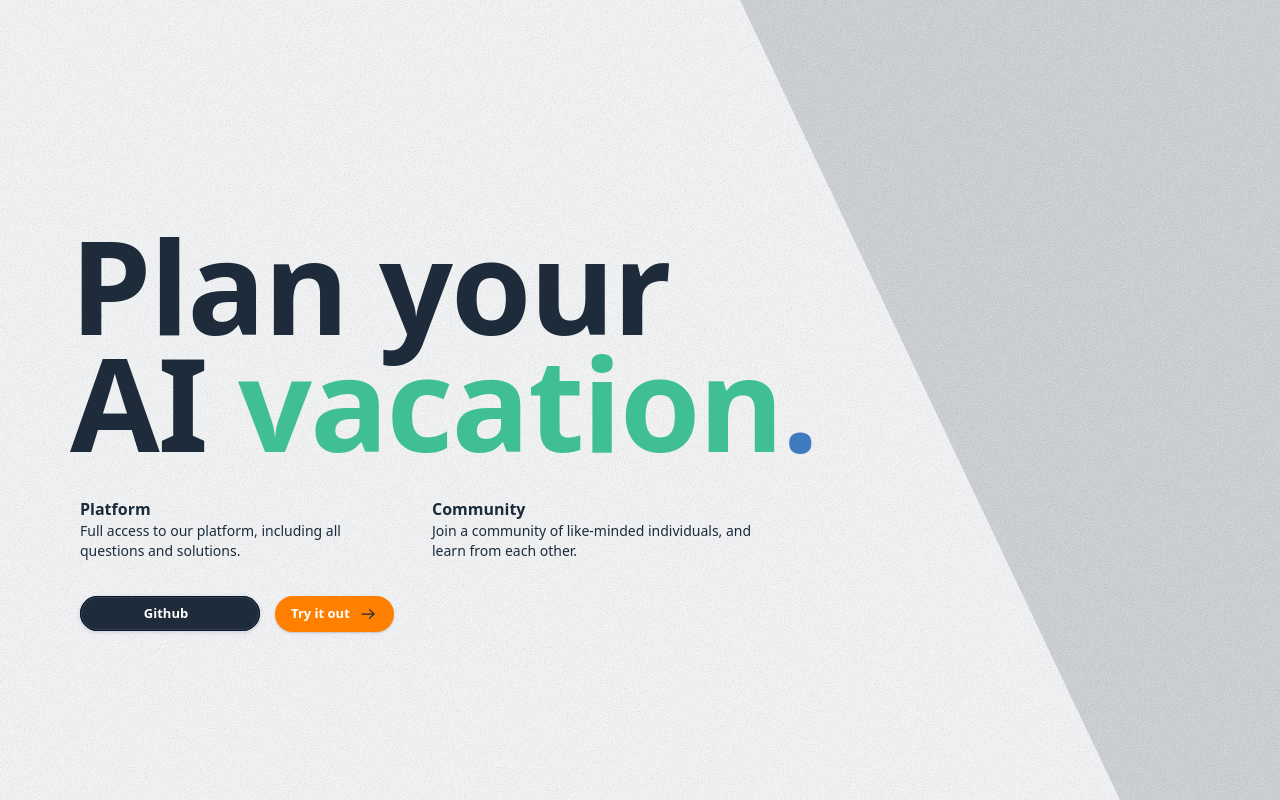
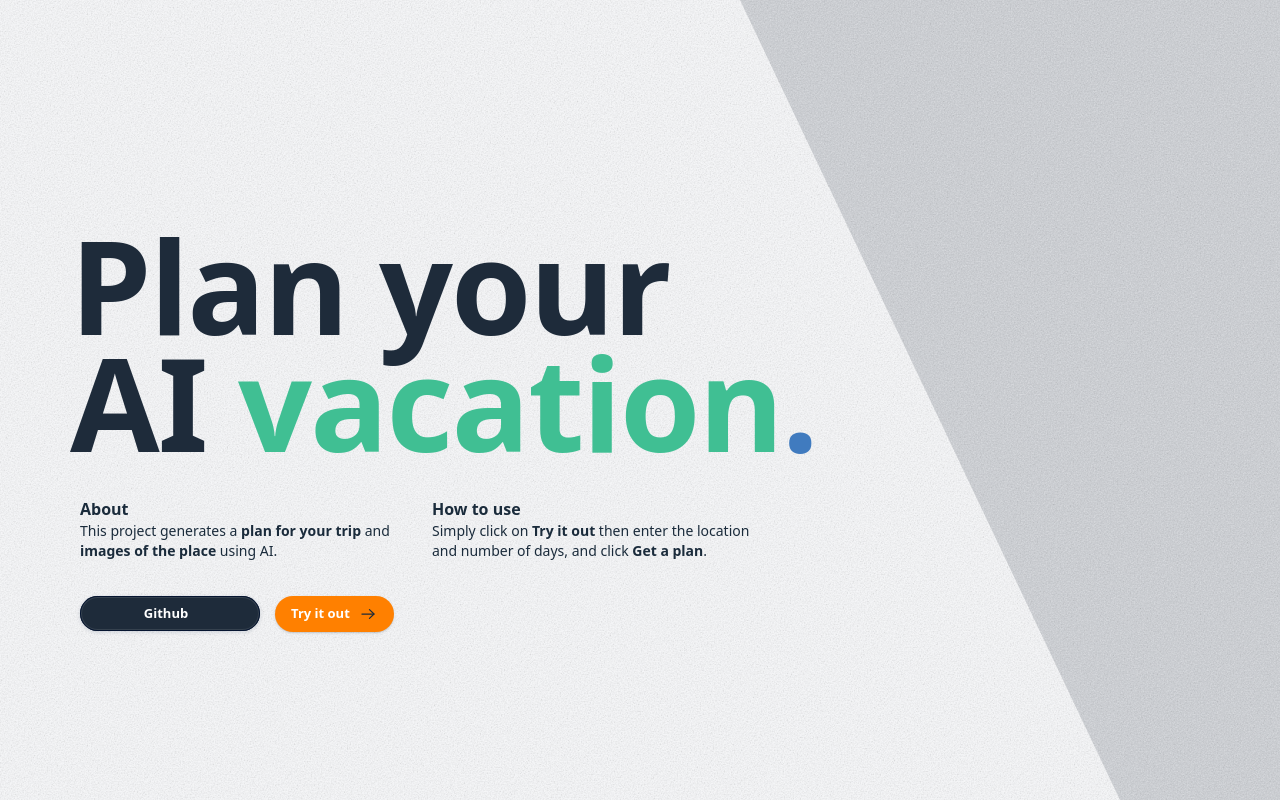
Before and after one commit to TigerTimofey/vacation-planner, a Next.js app: page / in a window 1280 px wide. Built offline with nearby package versions, Linux system fonts and the light colour scheme.

Commit message:
env file & loading style

```diff
--- a/app/page.tsx
+++ b/app/page.tsx
@@ -52,20 +52,20 @@ export default function Home() {
           >
             <div className="w-1/2">
               <h2 className="flex items-center font-semibold text-[1em] text-[#1a2b3b]">
-                Platform
+                About
               </h2>
               <p className="text-[14px] leading-[20px] text-[#1a2b3b] font-normal">
-                Full access to our platform, including all questions and
-                solutions.
+                This project generates a <b>plan for your trip</b> and{" "}
+                <b>images of the place</b> using AI.
               </p>
             </div>
             <div className="w-1/2">
               <h2 className="flex items-center font-semibold text-[1em] text-[#1a2b3b]">
-                Community
+                How to use
               </h2>
               <p className="text-[14px] leading-[20px] text-[#1a2b3b] font-normal">
-                Join a community of like-minded individuals, and learn from each
-                other.
+                Simply click on <b>Try it out</b> then enter the location and
+                number of days, and click <b>Get a plan</b>.
               </p>
             </div>
           </motion.div>
--- a/pages/demo.tsx
+++ b/pages/demo.tsx
@@ -19,33 +19,45 @@ export default function DemoPage() {
   const [loading, setLoading] = React.useState(false);
 
   const fetchImage = async () => {
-    const url = `https://free-images-api.p.rapidapi.com/images/${city}`;
+    const url = `https://${process.env.NEXT_PUBLIC_OPENAI_API_IMAGE_URL}/images/${city}`;
+
+    const apiKey = process.env.NEXT_PUBLIC_OPENAI_API_IMAGE_KEY;
+    if (!apiKey) {
+      console.error("API key is not defined");
+      return;
+    }
+
     const options = {
       method: "GET",
       headers: {
-        "X-RapidAPI-Key": "1e4258667emsh8f4bba3149f4e45p1af5a3jsnce501d5d7a5e",
-        "X-RapidAPI-Host": "free-images-api.p.rapidapi.com",
+        "X-RapidAPI-Key": apiKey,
+        "X-RapidAPI-Host": `${process.env.NEXT_PUBLIC_OPENAI_API_IMAGE_URL}`,
       },
     };
 
     try {
       const response = await fetch(url, options);
       const result = await response.json();
-      console.log(result.results);
       setAllImages(result.results);
     } catch (error) {
       console.error(error);
     }
   };
+
   const fetchData = async () => {
     setLoading(true);
-    const url = `https://open-ai25.p.rapidapi.com/ask`;
+    const url = `https://${process.env.NEXT_PUBLIC_OPENAI_API_CHAT_URL}/ask`;
+    const apiKey = process.env.NEXT_PUBLIC_OPENAI_API_CHAT_KEY;
+    if (!apiKey) {
+      console.error("API key is not defined");
+      return;
+    }
     const options = {
       method: "POST",
       headers: {
         "content-type": "application/json",
-        "X-RapidAPI-Key": "9910ed293fmshc626d3a5c805712p16ba68jsn9bf15c3872aa",
-        "X-RapidAPI-Host": "open-ai25.p.rapidapi.com",
+        "X-RapidAPI-Key": apiKey,
+        "X-RapidAPI-Host": `${process.env.NEXT_PUBLIC_OPENAI_API_CHAT_URL}`,
       },
       body: JSON.stringify({
         query: `Give me plan for ${days} days when you are staying in ${city}. Do not use any HTML tags in answer. I need it in this format, without any other words from your side:
@@ -195,11 +207,25 @@ export default function DemoPage() {
                 >
                   <div className="max-w-lg mx-auto px-4 lg:px-0 text-center">
                     {loading ? (
-                      <h2 className="text-4xl font-bold text-[#40bf93]">
-                        Loading...
-                      </h2>
+                      <motion.h1
+                        initial={{ opacity: 0, y: 40 }}
+                        animate={{ opacity: 1, y: 0 }}
+                        transition={{
+                          delay: 0.15,
+                          duration: 0.95,
+                          ease: [0.165, 0.84, 0.44, 1],
+                        }}
+                        className=" relative md:ml-[-10px] md:mb-[37px]  md:mt-[137px]  font-extrabold text-[16vw] md:text-[50px] font-inter text-[#1E2B3A] leading-[0.9] tracking-[-2px] z-[100]"
+                      >
+                        <span className="text-[#40bf93]">Creating</span>
+                        &nbsp;a&nbsp;
+                        <span className="font-inter text-[#407BBF]">
+                          plan
+                        </span>{" "}
+                        ...
+                      </motion.h1>
                     ) : (
-                      <h2 className="text-4xl font-bold text-[#40bf93]">
+                      <h2 className="text-5xl font-bold text-[#40bf93]">
                         TRIP TO {city.toUpperCase()}
                       </h2>
                     )}
@@ -319,10 +345,10 @@ export default function DemoPage() {
                       }}
                       className=" relative md:ml-[-10px] md:mb-[37px]  md:mt-[137px]  font-extrabold text-[16vw] md:text-[50px] font-inter text-[#1E2B3A] leading-[0.9] tracking-[-2px] z-[100]"
                     >
-                      <span className="text-[#40bf93]">Creating</span>
-                      &nbsp;a&nbsp;
+                      <span className="text-[#40bf93]">Searching</span>
+                      &nbsp;for&nbsp;
                       <span className="font-inter text-[#407BBF]">
-                        plan
+                        images
                       </span>{" "}
                       ...
                     </motion.h1>
```
Also changed, not shown: 1 other file (tests, documents, lock files or other folders).
